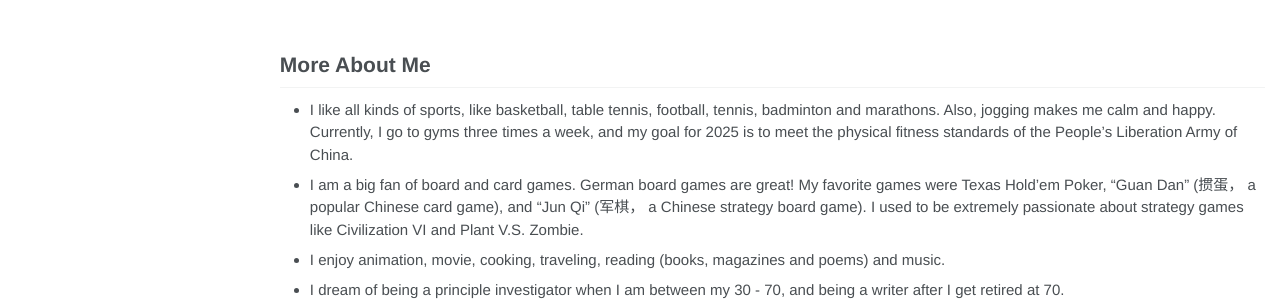
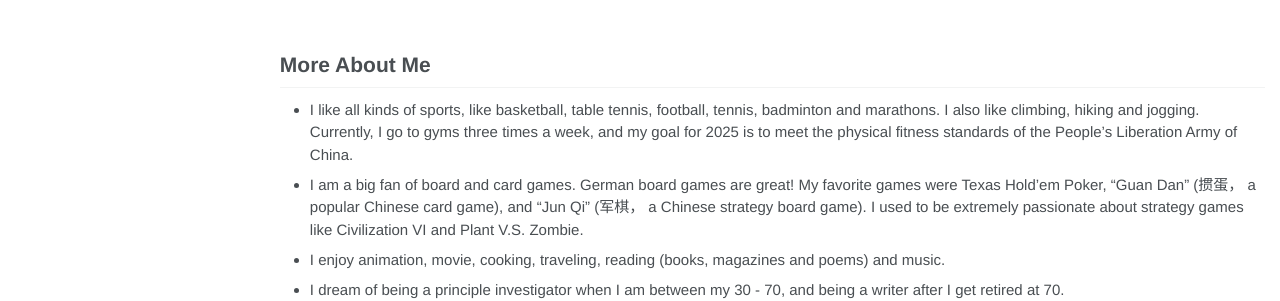
Before and after one commit to keyu-wang-2002/keyu-wang-2002.github.io, a Jekyll site: the page built from _pages/about.md, in a window 1280 px wide and 1144 px high. Shown: the part 753-1054 px from the top of the window. Built offline with Jekyll 4.4.1, drawn with Linux system fonts in a browser that asks for light colours.

Commit message:
Update about.md

```diff
--- a/_pages/about.md
+++ b/_pages/about.md
@@ -50,7 +50,7 @@ Please feel free to reach out to me via email, and you can find my <font color='
 <br>
 
 # More About Me
-- I like all kinds of sports, like basketball, table tennis, football, tennis, badminton and marathons. Also, jogging makes me calm and happy. Currently, I go to gyms three times a week, and my goal for 2025 is to meet the physical fitness standards of the People's Liberation Army of China.
+- I like all kinds of sports, like basketball, table tennis, football, tennis, badminton and marathons. I also like climbing, hiking and jogging. Currently, I go to gyms three times a week, and my goal for 2025 is to meet the physical fitness standards of the People's Liberation Army of China.
 - I am a big fan of board and card games. German board games are great! My favorite games were Texas Hold'em Poker, "Guan Dan" (掼蛋， a popular Chinese card game), and "Jun Qi" (军棋， a Chinese strategy board game). I used to be extremely passionate about strategy games like Civilization VI and Plant V.S. Zombie.
 - I enjoy animation, movie, cooking, traveling, reading (books, magazines and poems) and music.
 - I dream of being a principle investigator when I am between my 30 - 70, and being a writer after I get retired at 70.
```
